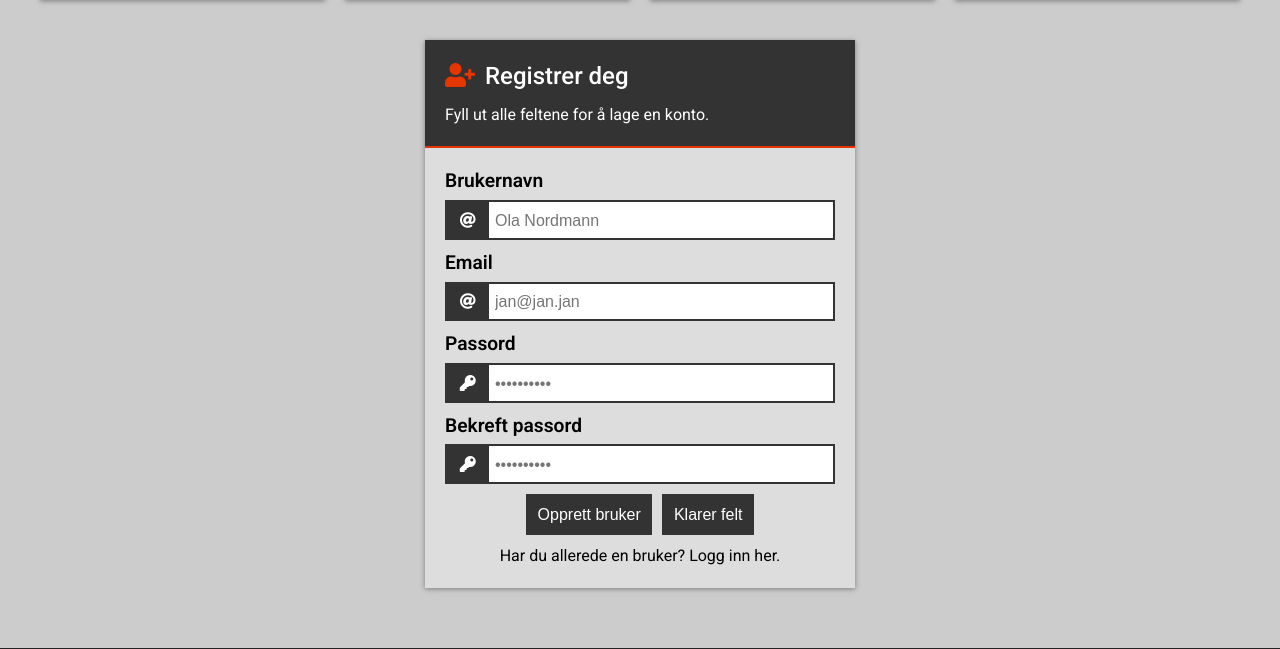
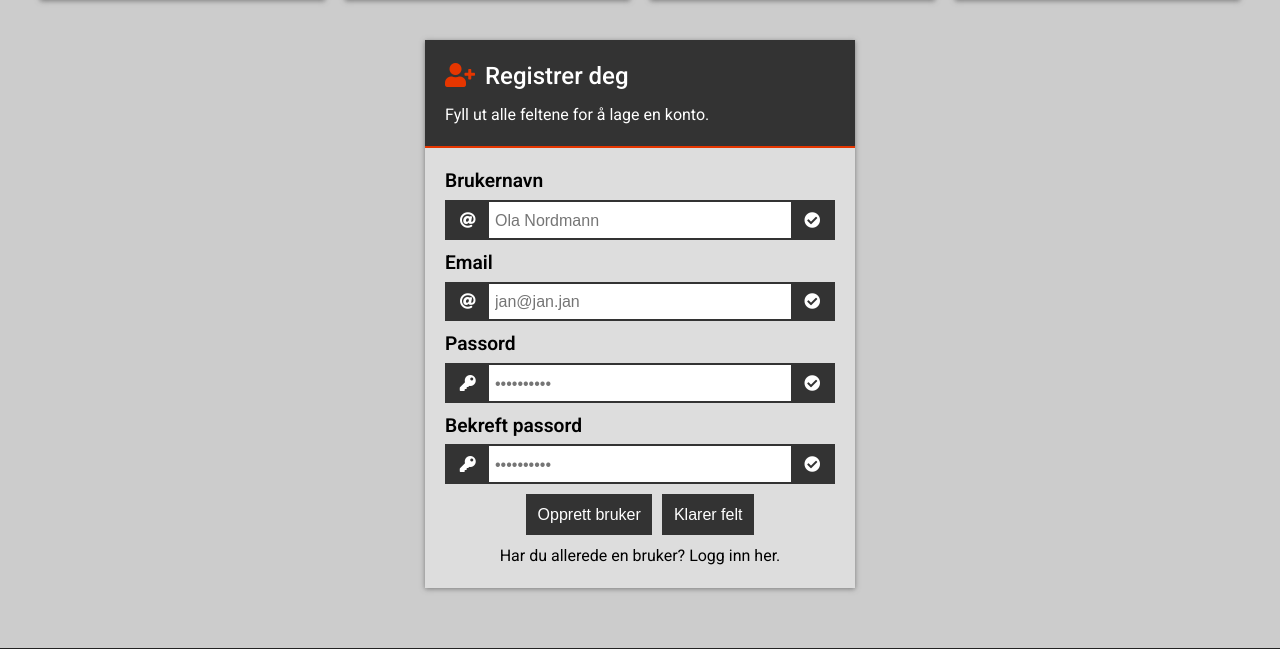
Before and after one commit to SindreHa/SocialCampus, a PHP site: page /register.php in a window 1280 px wide. Shown: the part 88-737 px from the top of the page. Run offline with PHP 8.4, Linux system fonts and the light colour scheme; some libraries are stand-ins or nearby versions.

Commit message:
La til id på nye iconer

```diff
--- a/HTML/register.php
+++ b/HTML/register.php
@@ -149,8 +149,9 @@ if($_SERVER["REQUEST_METHOD"] == "POST"){
                         <label>Brukernavn</label>
                         <div class="inputContainer">
                             <i class="fas fa-at input-icon"></i>
-                            <input type="text" name="username" placeholder="Ola Nordmann" class="input" value="<?php echo $username; ?>">
-                            <i class="fas fa-exclamation input-error"></i>
+                            <input type="text" name="username" placeholder="Ola Nordmann" class="input" value="<?php echo $username; ?>" id="Username-ID">
+                            <i class="fas fa-exclamation input-error" id="input-error-username"></i>
+                            <i class="fa fa-check-circle input-approved" id="input-approved-username"></i>
                         </div>
                         <span class="help-block"><?php echo $username_err; ?></span>
                     </div>
@@ -159,7 +160,8 @@ if($_SERVER["REQUEST_METHOD"] == "POST"){
                         <div class="inputContainer">
                             <i class="fas fa-at input-icon"></i>
                             <input type="text" name="email" placeholder="jan@jan.jan" class="input" value="<?php echo $email; ?>" id="Email-ID">
-                            <i class="fas fa-exclamation input-error"></i>
+                            <i class="fas fa-exclamation input-error" id="input-error-email"></i>
+                            <i class="fa fa-check-circle input-approved" id="input-approved-email"></i>
                         </div>
                         <span class="help-block"><?php echo $email_err; ?></span>
                     </div>
@@ -168,7 +170,8 @@ if($_SERVER["REQUEST_METHOD"] == "POST"){
                         <div class="inputContainer">
                             <i class="fas fa-key input-icon"></i>
                             <input type="password" name="password" placeholder="••••••••••" class="input" value="<?php echo $password; ?>" id="Password-ID">
-                            <i class="fas fa-exclamation input-error"></i>
+                            <i class="fas fa-exclamation input-error" id="input-error-password"></i>
+                            <i class="fa fa-check-circle input-approved" id="input-approved-password"></i>
                         </div>
                         <span class="help-block"><?php echo $password_err; ?></span>
                     </div>
@@ -177,7 +180,8 @@ if($_SERVER["REQUEST_METHOD"] == "POST"){
                             <div class="inputContainer">
                             <i class="fas fa-key input-icon"></i>
                             <input type="password" name="confirm_password" placeholder="••••••••••" class="input" value="<?php echo $confirm_password; ?>" id="ConfirmPassword-ID" >
-                            <i class="fas fa-exclamation input-error"></i>
+                            <i class="fas fa-exclamation input-error" id="input-error-confirmPassword"></i>
+                            <i class="fa fa-check-circle input-approved" id="input-approved-confirmPassword"></i>
                         </div>
                         <span class="help-block"><?php echo $confirm_password_err; ?></span>
                     </div>
```
